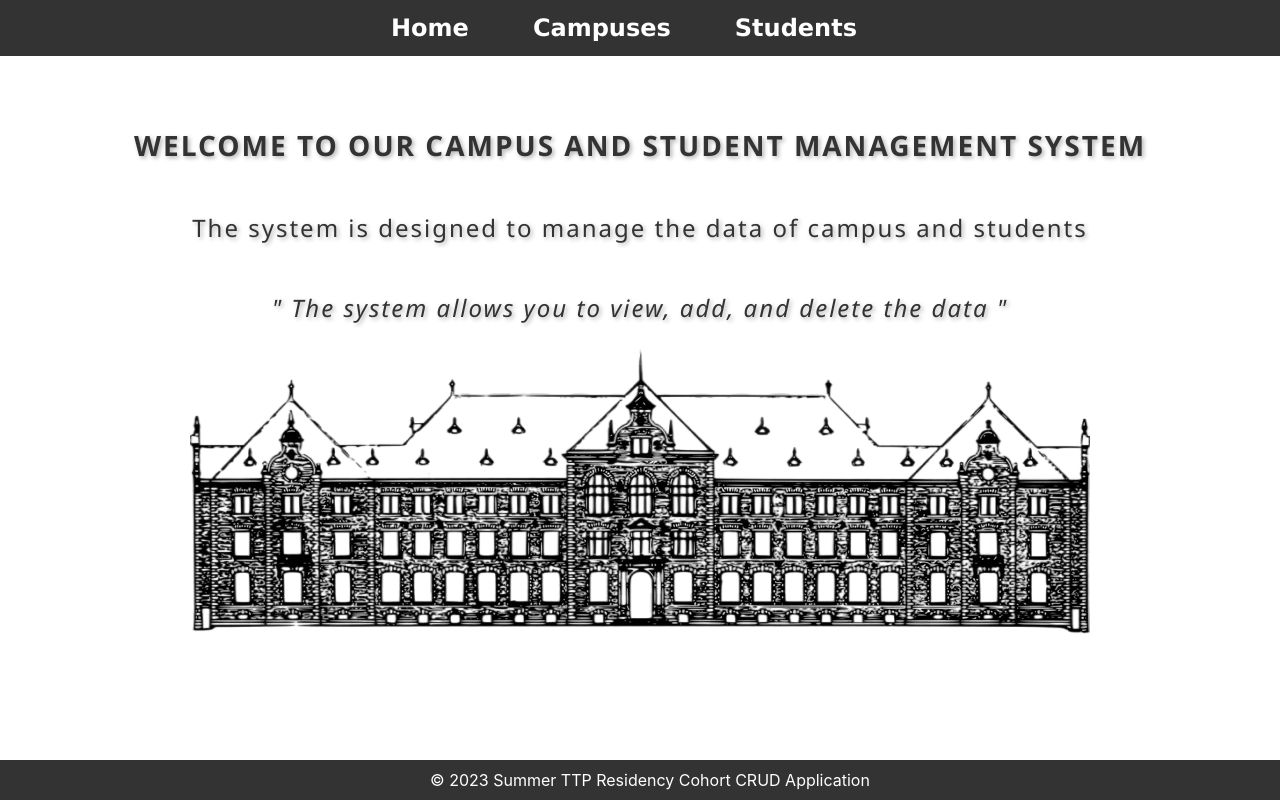
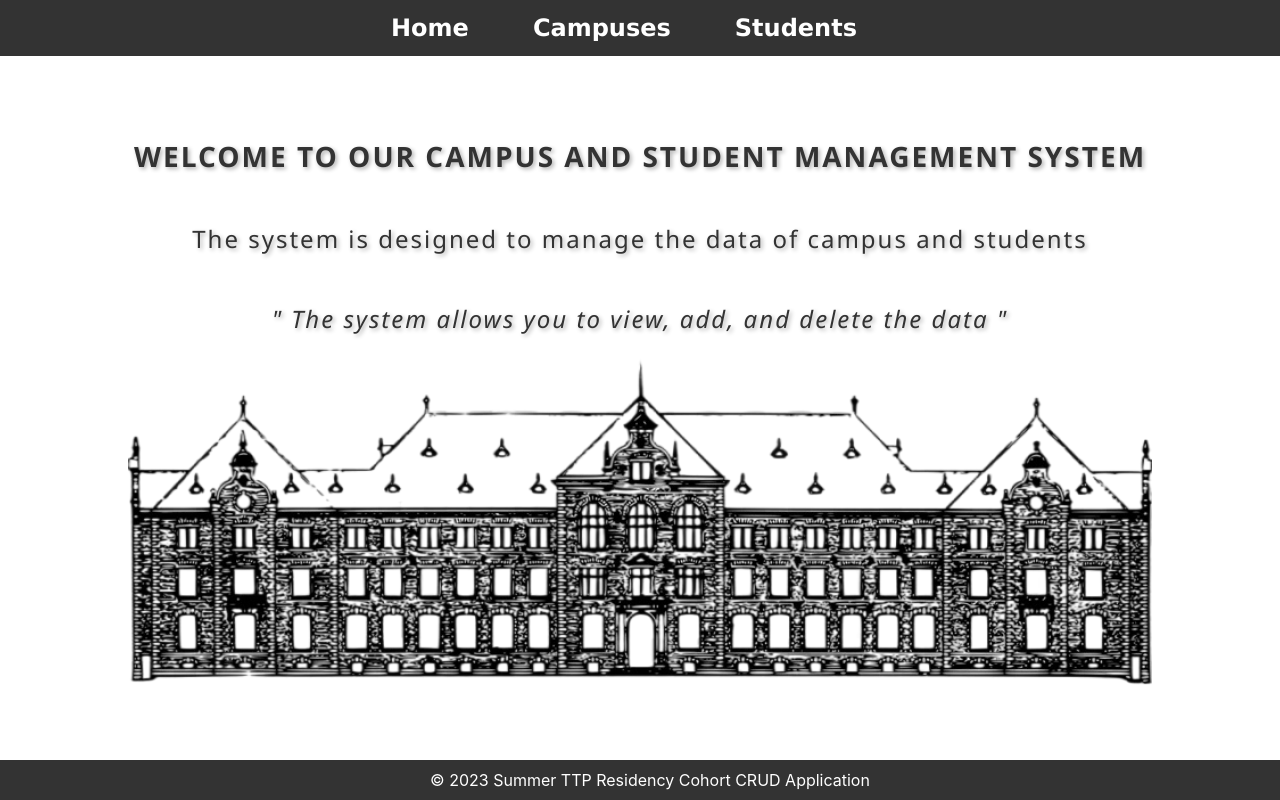
Before and after one commit to sabinaismailova/crudappfrontend, a React (Create React App) app: page / in a window 1280 px wide. Built offline with nearby package versions, Linux system fonts and the light colour scheme.

Commit message:
changed className container to home for home page

```diff
--- a/src/pages/Home/Home.css
+++ b/src/pages/Home/Home.css
@@ -1,4 +1,4 @@
-.container {
+.home {
   display: flex;
   flex-direction: column;
   width: 80%;
--- a/src/pages/Home/Home.jsx
+++ b/src/pages/Home/Home.jsx
@@ -8,7 +8,7 @@ function Home() {
   return (
     <div>
       <Navbar />
-      <div class="container">
+      <div class="home">
         <p class="sentence">
           Welcome to our Campus and Student Management System
         </p>
```
